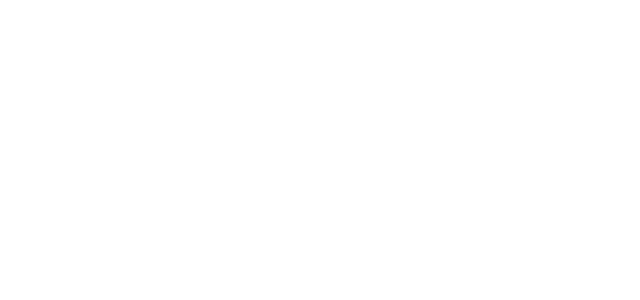
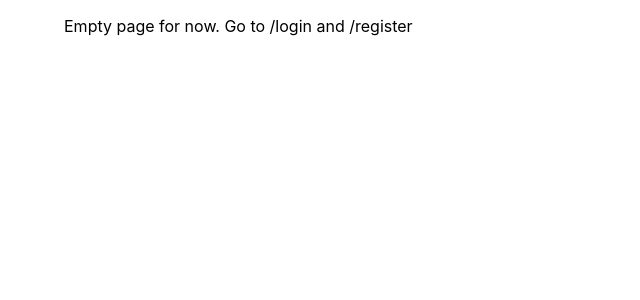
Before and after one commit to antonijek/Musical-instruments-store, a React (Create React App) app: page / in a window 1280 px wide. Before the commit this address had no page. Shown: the top 300 px of the page, without its empty margins (0-640 px from the left). Built offline with nearby package versions, Linux system fonts and the light colour scheme.

Commit message:
initial home page

```diff
--- a/src/App.js
+++ b/src/App.js
@@ -1,6 +1,7 @@
 import "./styles/App.css";
 import Login from "./components/Login";
 import Register from "./components/Register";
+import Home from "./components/Home";
 import { BrowserRouter, Route, Routes } from "react-router-dom";
 import { Container } from "@mui/material";
 
@@ -9,6 +10,7 @@
     <BrowserRouter>
       <Container maxWidth="lg">
         <Routes>
+          <Route exact path="/" element={<Home />} />
           <Route path="/login" element={<Login />} />
           <Route path="/register" element={<Register />} />
         </Routes>
--- /dev/null
+++ b/src/components/Home.js
@@ -0,0 +1,11 @@
+import React from "react";
+
+const Home = () => {
+  return (
+    <div>
+      <p>Empty page for now. Go to /login and /register</p>
+    </div>
+  );
+};
+
+export default Home;
```
